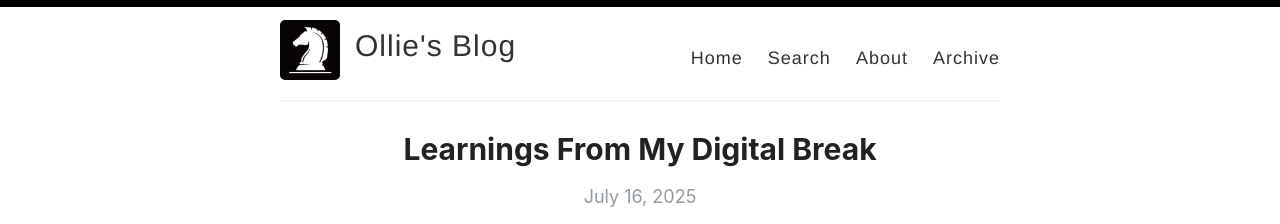
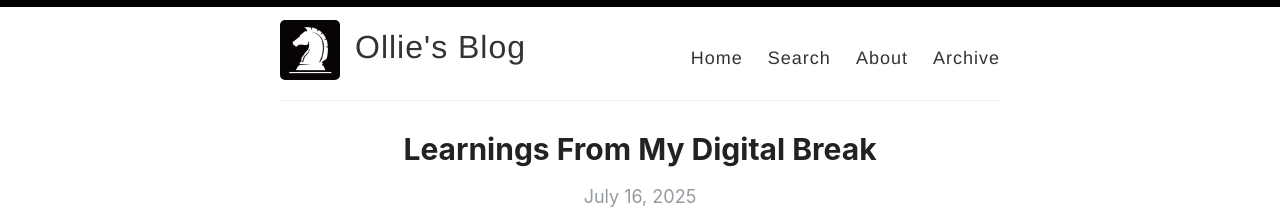
Before and after one commit to oksmith/oksmith.github.io, a Jekyll site: the page built from index.html, in a window 1280 px wide. Shown: the top 224 px of the page. Built offline with Jekyll 4.4.1, drawn with Linux system fonts in a browser that asks for light colours; the list of posts is cut into pages by our own code.

Commit message:
Style changes

```diff
--- a/assets/style.scss
+++ b/assets/style.scss
@@ -313,7 +313,7 @@ p > img {
   cursor: pointer;
   font-family: $helveticaNeue;
   font-weight: 300;
-  font-size: 30px;
+  font-size: 32px;
   letter-spacing: 1px;
   text-align: left;
 
```
